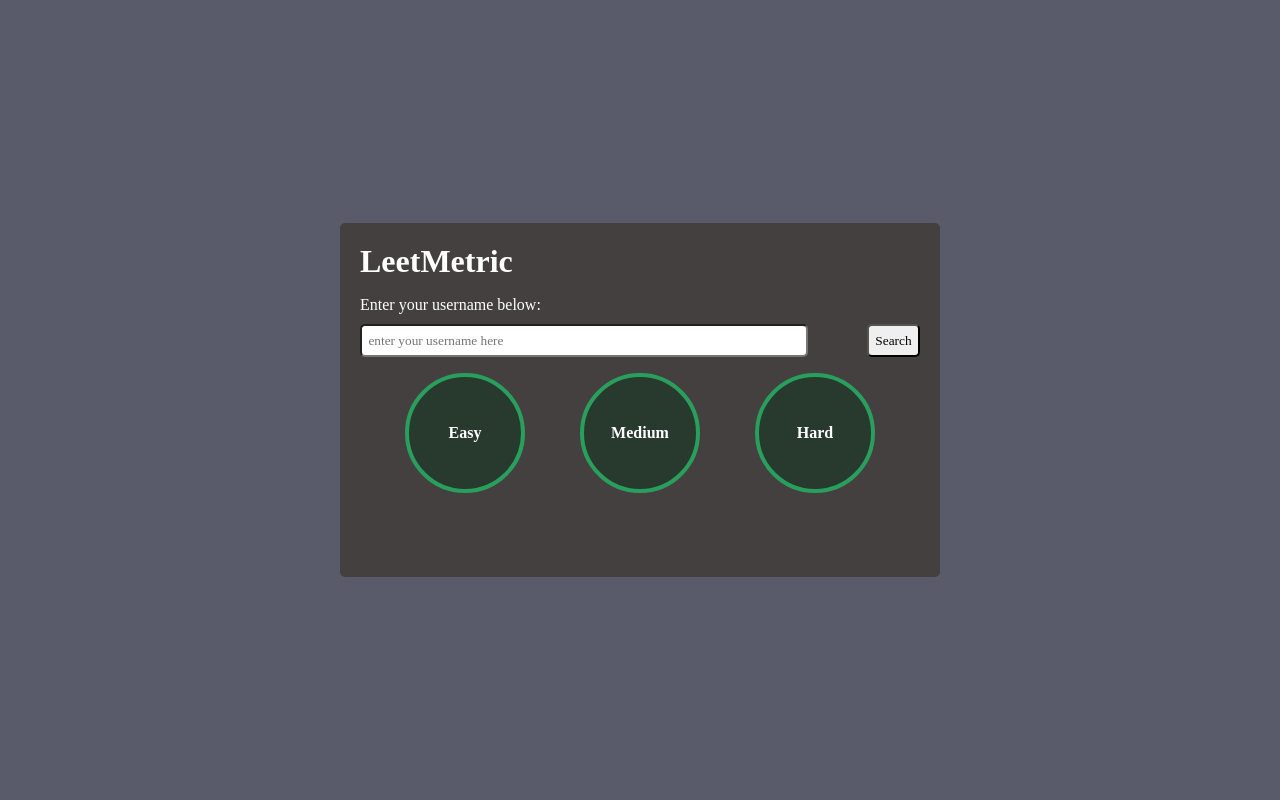
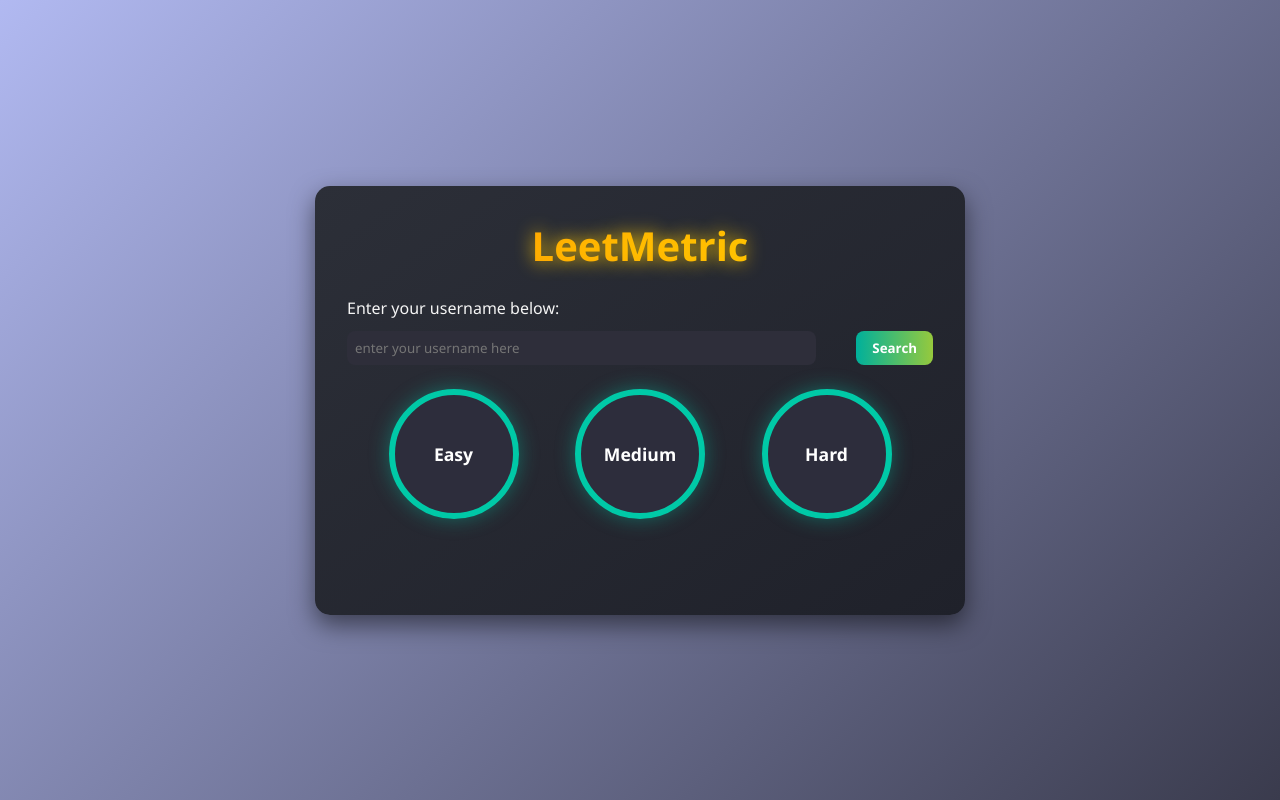
Before and after one commit to KunalxKushwaha/Leet-Metrics, a plain HTML site: page index.html in a window 1280 px wide. Drawn offline with Linux system fonts and the light colour scheme.

Commit message:
CSS Updated

```diff
--- a/style.css
+++ b/style.css
@@ -1,104 +1,174 @@
-*{
+* {
     margin: 0;
     padding: 0;
     box-sizing: border-box;
-    font-family: 'Times New Roman', Times, serif;
+    font-family: 'Segoe UI', Tahoma, Geneva, Verdana, sans-serif;
 }
 
-body{
-    background-color: rgb(89, 90, 106);
-    color:white;
+body {
     height: 100vh;
+    background: linear-gradient(135deg, #b1b9f1, #3a3b4d);
+    color: #f5f5f5;
     display: flex;
     justify-content: center;
     align-items: center;
+    animation: fadeIn 1s ease-in;
 }
 
-.container{
+.container {
     display: flex;
     flex-direction: column;
-    gap: 1rem;
-    background-color: rgb(69, 64, 64);
-    padding: 20px;
-    border-radius: 5px;
-    width: 50%;
-    max-width: 600px;
+    gap: 1.5rem;
+    background: linear-gradient(145deg, #2c2f38, #1f212a);
+    padding: 2rem;
+    border-radius: 15px;
+    box-shadow: 0 10px 25px rgba(0, 0, 0, 0.5);
+    width: 90%;
+    max-width: 650px;
+    transition: transform 0.3s ease;
 }
 
-h1{
-    font-size: 2rem;
+.container:hover {
+    transform: scale(1.02);
 }
 
-.user-container{
+h1 {
+    font-size: 2.5rem;
+    text-align: center;
+    background: linear-gradient(to right, #ff8c00, #ffd700);
+    -webkit-background-clip: text;
+    background-clip: text;
+    -webkit-text-fill-color: transparent;
+    animation: glowText 2s infinite alternate;
+}
+
+@keyframes glowText {
+    from { text-shadow: 0 0 10px #ff8c00; }
+    to { text-shadow: 0 0 20px #ffd700; }
+}
+
+.user-container {
     display: flex;
     flex-direction: column;
-    gap: 10px;
-    justify-content: start;
+    gap: 0.75rem;
 }
 
-.user-input-container{
+.user-input-container {
     display: flex;
     justify-content: space-between;
+    align-items: center;
 }
 
-#user-input{
+#user-input {
     width: 80%;
-    padding: 0.4rem;
-    border-radius: 5px;
+    padding: 0.5rem;
+    border-radius: 8px;
+    border: none;
+    background: #2e2e3a;
+    color: #fff;
+    outline: none;
+    transition: box-shadow 0.3s ease;
 }
 
-#search-btn{
-    padding: 0.4rem;
-    border-radius: 5px;
+#user-input:focus {
+    box-shadow: 0 0 10px #00ffae;
 }
 
-.circle{
-    width: 120px;
-    height: 120px;
+#search-btn {
+    padding: 0.5rem 1rem;
+    background: linear-gradient(to right, #00b09b, #96c93d);
+    border: none;
+    border-radius: 8px;
+    cursor: pointer;
+    color: white;
+    font-weight: bold;
+    transition: transform 0.2s, box-shadow 0.3s ease;
+}
+
+#search-btn:hover {
+    transform: scale(1.05);
+    box-shadow: 0 5px 15px rgba(0, 255, 170, 0.4);
+}
+
+.circle {
+    width: 130px;
+    height: 130px;
     border-radius: 50%;
-    border: 4px solid #299f5d;
+    border: 6px solid #00c9a7;
     position: relative;
     display: flex;
     align-items: center;
     justify-content: center;
-    font-size: 1 rem;
+    font-size: 1.1rem;
     color: white;
     font-weight: 700;
-    background: conic-gradient(#299f5d var(--progress-degree, 0%), #283a2e 0%);
+    background: conic-gradient(#00c9a7 var(--progress-degree, 0%), #2d2d3c 0%);
+    transition: background 0.5s ease;
+    box-shadow: 0 0 20px rgba(0, 201, 167, 0.4);
     flex-direction: column;
 }
-.circle span{
+
+.circle span {
     position: relative;
     z-index: 2;
 }
 
-.progress{
+.progress {
     display: flex;
     flex-direction: row;
     justify-content: space-evenly;
     flex-wrap: wrap;
-    gap: 10px;
+    gap: 15px;
+    animation: fadeInUp 1s ease-in-out;
 }
 
-.stats-cards{
+@keyframes fadeInUp {
+    from {
+        transform: translateY(30px);
+        opacity: 0;
+    }
+    to {
+        transform: translateY(0);
+        opacity: 1;
+    }
+}
+
+.stats-cards {
     margin-top: 2rem;
     margin-bottom: 2rem;
     display: flex;
     flex-wrap: wrap;
-    gap: 10px;
+    gap: 15px;
     justify-content: space-evenly;
 }
 
-h4{
+.card {
+    background: linear-gradient(to bottom right, #ff8c00, #ff5e62);
+    color: white;
+    width: 42%;
+    max-width: 280px;
+    padding: 1rem;
+    border-radius: 15px;
     font-size: 1rem;
+    min-height: 4rem;
+    box-shadow: 0 8px 20px rgba(255, 94, 98, 0.4);
+    transition: transform 0.3s ease, box-shadow 0.3s ease;
+    cursor: pointer;
 }
 
-.card{
-    background-color: rgb(230, 146, 44);
-    width: 40%;
-    max-width: 290px;
-    padding: 10px;
-    border-radius: 10px;
-    font-size: 1rem;
-    min-height: 4rem;
+.card:hover {
+    transform: translateY(-5px);
+    box-shadow: 0 10px 30px rgba(255, 94, 98, 0.6);
 }
+
+h4 {
+    font-size: 1.1rem;
+    margin-bottom: 0.5rem;
+    font-weight: bold;
+    color: #ffffff;
+}
+
+@keyframes fadeIn {
+    from { opacity: 0; }
+    to { opacity: 1; }
+}
```
